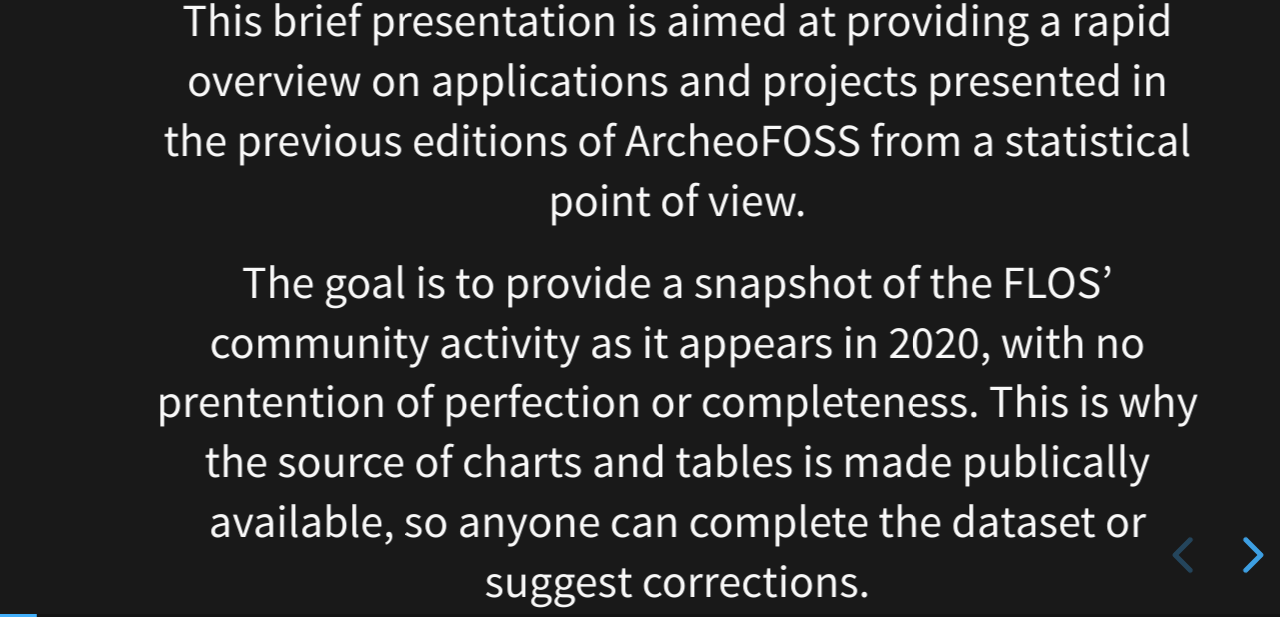
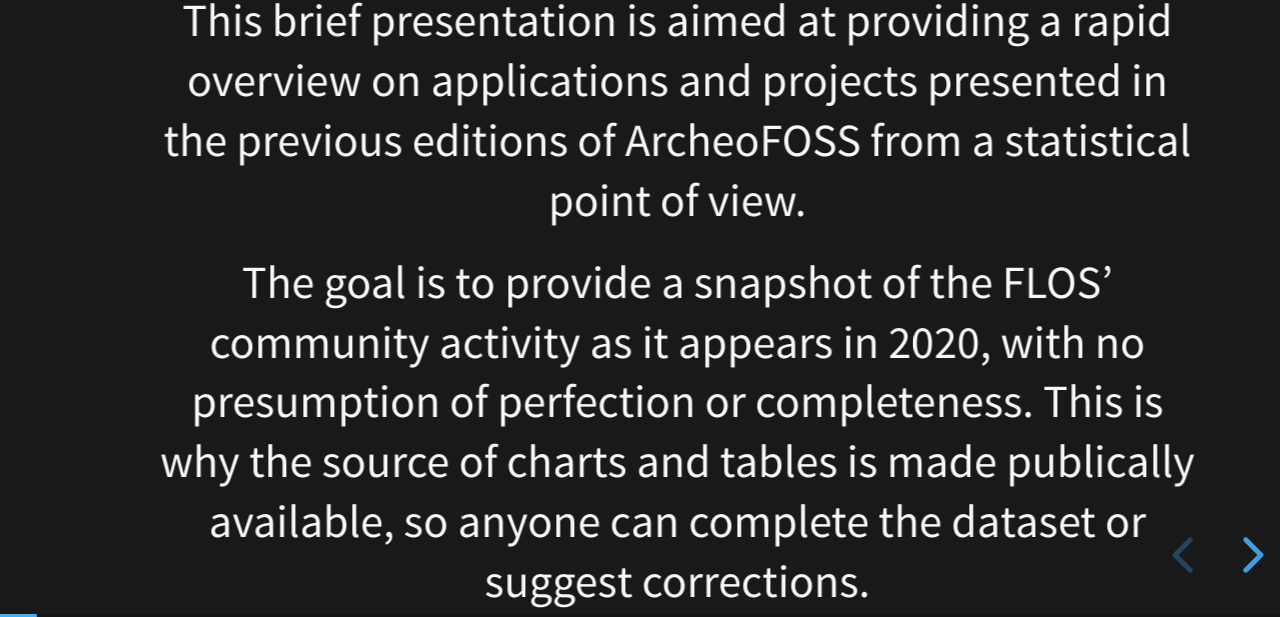
Before and after one commit to jbogdani/af-introspection, a plain HTML site: page index.html in a window 1280 px wide. Shown: the part 183-800 px from the top of the page. Drawn offline with Linux system fonts and the light colour scheme.

Commit message:
Update index.html

```diff
--- a/index.html
+++ b/index.html
@@ -48,7 +48,7 @@
 						ArcheoFOSS from a statistical point of view.
 
 						The goal is to provide a snapshot of the FLOS’ community
-						activity as it appears in 2020, with no prentention of
+						activity as it appears in 2020, with no presumption of
 						perfection or completeness. This is why the source of
 						charts and tables is made publically available,
 						so anyone can complete the dataset or suggest corrections.
```
